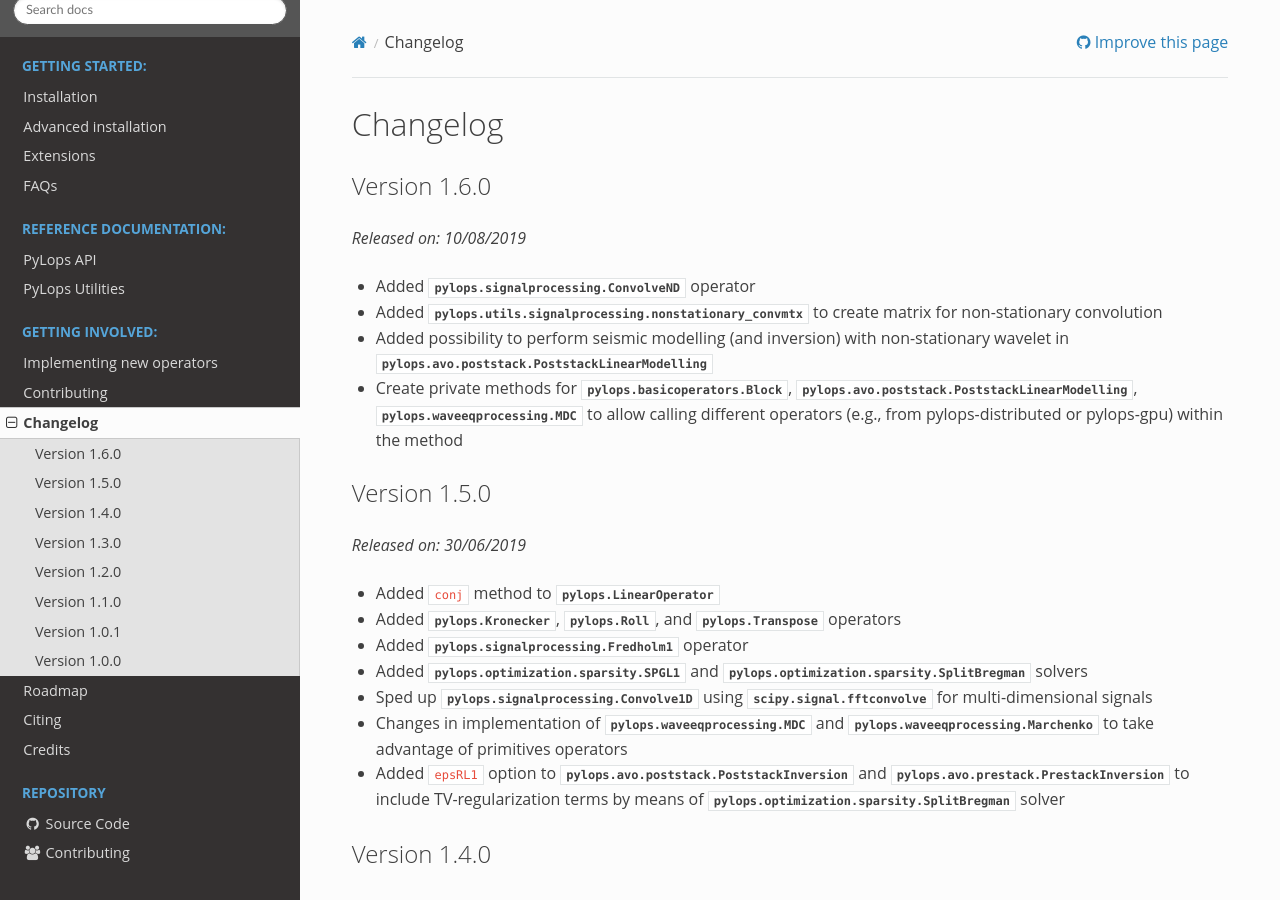
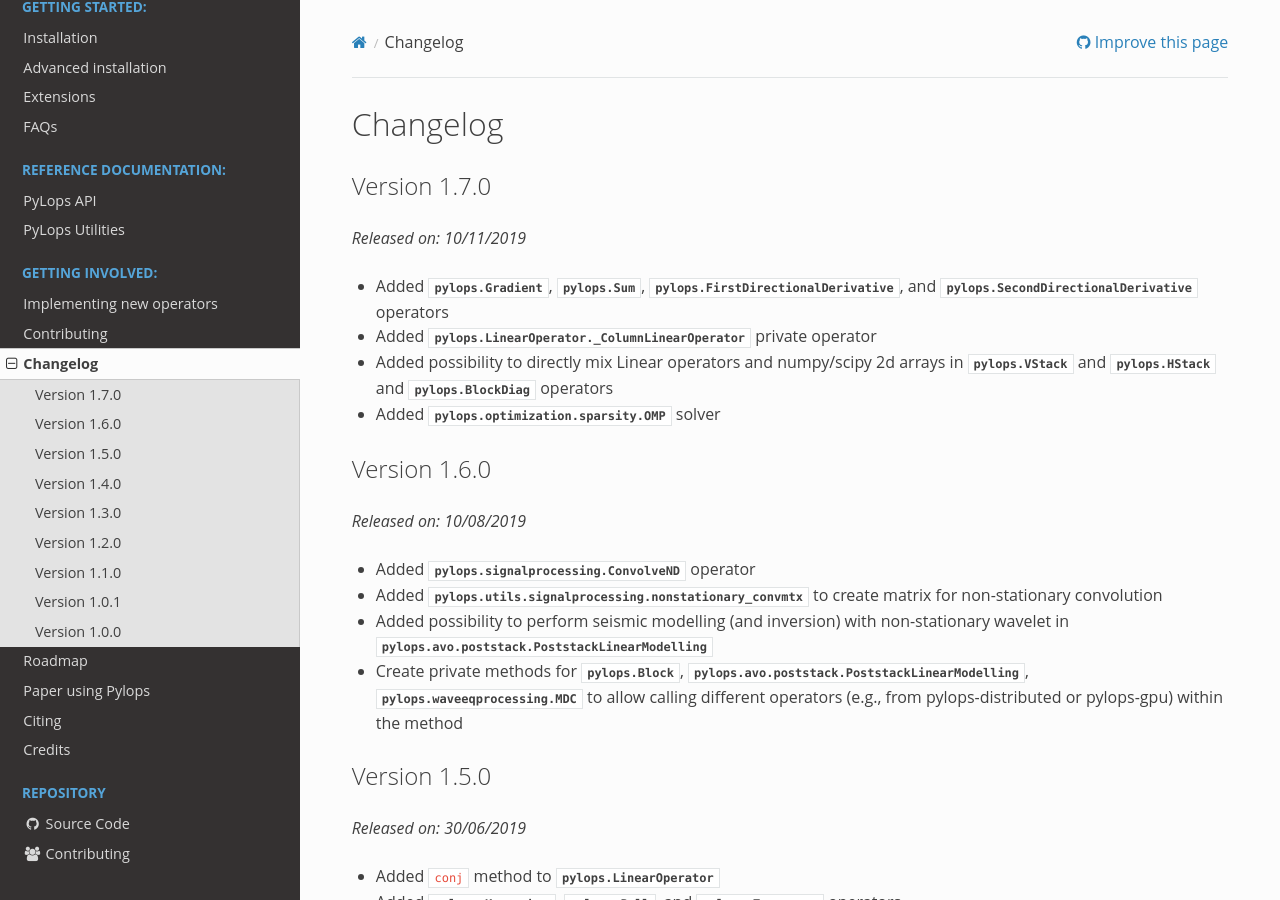
Before and after one commit to PyLops/pylops, a Sphinx documentation site: the page built from docs/source/changelog.rst, in a window 1280 px wide and 900 px high. Built offline with Sphinx 7.4.7 and the Read the Docs theme 2.0.0, drawn with Linux system fonts in a browser that asks for light colours; pages that are not in the unit, such as notebooks, are missing from menus; the version number could not be read and is left out; comment, search, counter and statistics services are not loaded.

Commit message:
Added changelog for v1.7.0

```diff
--- a/docs/source/changelog.rst
+++ b/docs/source/changelog.rst
@@ -2,6 +2,25 @@
 
 Changelog
 =========
+
+
+Version 1.7.0
+-------------
+
+*Released on: 10/11/2019*
+
+* Added :py:class:`pylops.Gradient`,
+  :py:class:`pylops.Sum`,
+  :py:class:`pylops.FirstDirectionalDerivative`, and
+  :py:class:`pylops.SecondDirectionalDerivative` operators
+* Added :py:class:`pylops.LinearOperator._ColumnLinearOperator` private operator
+* Added possibility to directly mix Linear operators and numpy/scipy
+  2d arrays in :py:class:`pylops.VStack` and
+  :py:class:`pylops.HStack`
+  and :py:class:`pylops.BlockDiag` operators
+* Added :py:class:`pylops.optimization.sparsity.OMP` solver
+
+
 
 Version 1.6.0
 -------------
@@ -13,7 +32,7 @@
   matrix for non-stationary convolution
 * Added possibility to perform seismic modelling (and inversion) with
   non-stationary wavelet in :py:func:`pylops.avo.poststack.PoststackLinearModelling`
-* Create private methods for :py:func:`pylops.basicoperators.Block`,
+* Create private methods for :py:func:`pylops.Block`,
   :py:func:`pylops.avo.poststack.PoststackLinearModelling`,
   :py:func:`pylops.waveeqprocessing.MDC` to allow calling different operators
   (e.g., from pylops-distributed or pylops-gpu) within the method
--- a/docs/source/credits.rst
+++ b/docs/source/credits.rst
@@ -7,3 +7,4 @@
 *  `Carlos da Costa <c.dacostaf@gmail.com>`_, cako
 *  `Dieter Werthmüller <https://werthmuller.org>`_, prisae
 *  `Tristan van Leeuwen <https://www.uu.nl/staff/TvanLeeuwen>`_, TristanvanLeeuwen
+*  `Leonardo Uieda <https://www.leouieda.com>`_, leouieda
--- a/docs/source/index.rst
+++ b/docs/source/index.rst
@@ -142,5 +142,6 @@
    Contributing <contributing.rst>
    Changelog <changelog.rst>
    Roadmap <roadmap.rst>
+   Paper using Pylops <papers.rst>
    Citing <citing.rst>
    Credits <credits.rst>
```
Also changed, not shown: CHANGELOG.md (+12 -0 lines), README.md (+1 -0 lines), docs/source/papers.rst (added, +10 -0 lines).
